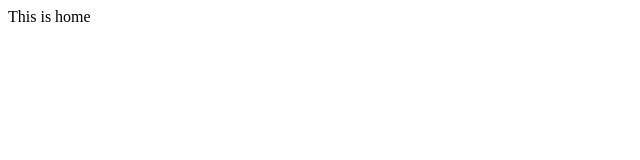
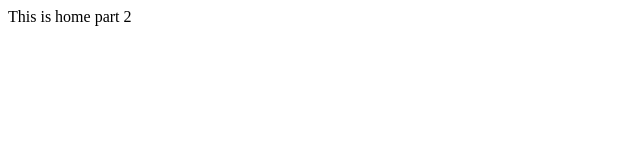
Before and after one commit to adarsh-2/trying, a plain HTML site: page home.html in a window 1280 px wide. Shown: the full height of the page, 0-640 px from the left. Drawn offline with Linux system fonts and the light colour scheme.

Commit message:
updating home ii

```diff
--- a/home.html
+++ b/home.html
@@ -6,6 +6,6 @@
     <title>Document</title>
   </head>
   <body>
-    This is home
+    This is home part 2
   </body>
 </html>
```
